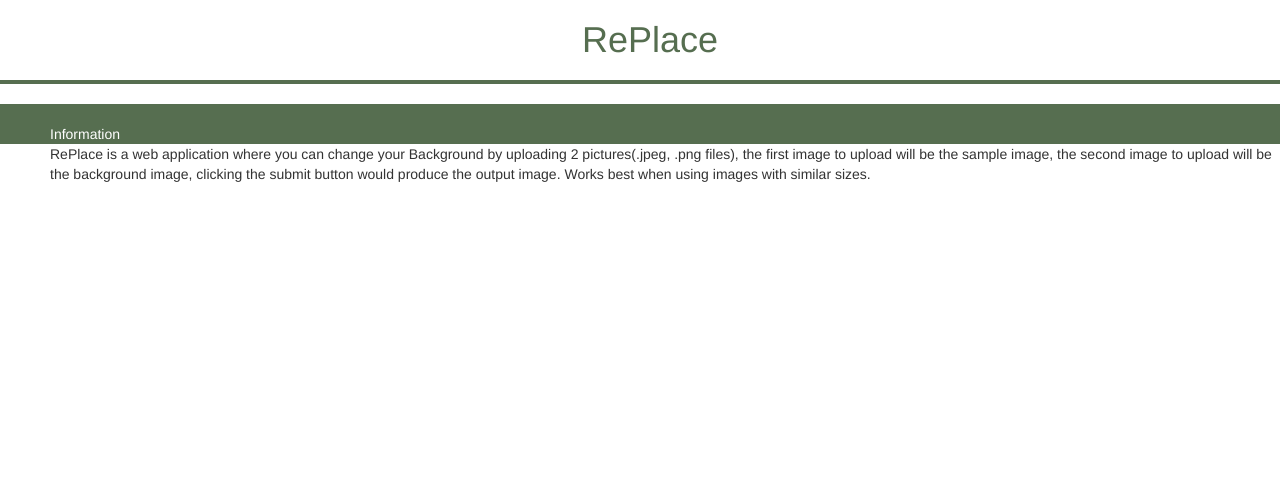
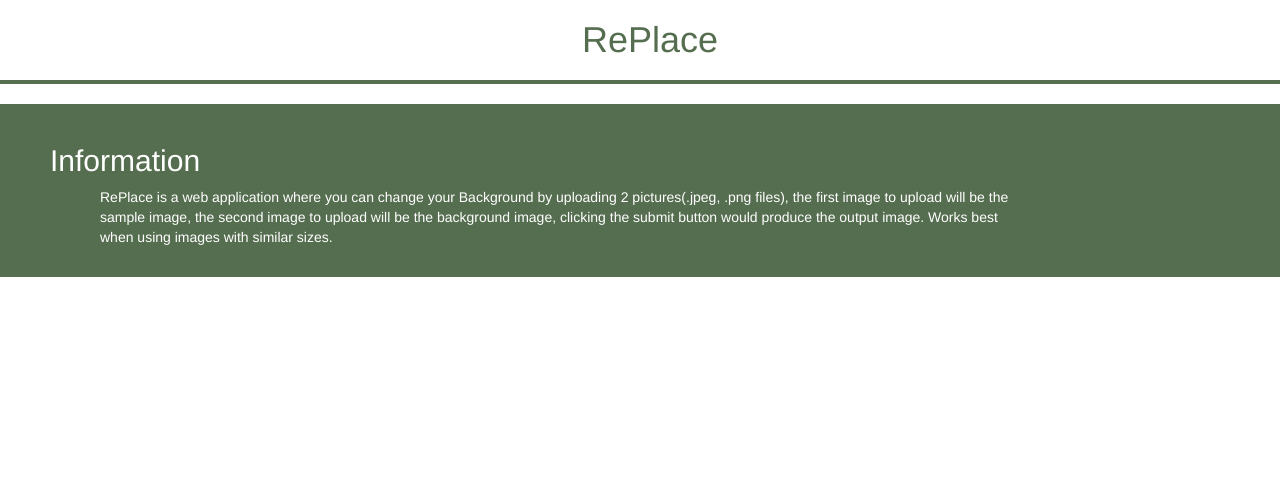
Before and after one commit to RinzaiTerrado/DIGIMAP-BG-REPLACE, a Flask app: page / in a window 1280 px wide. Shown: the top 487 px of the page. Run offline with Flask 2, Linux system fonts and the light colour scheme; some libraries are stand-ins or nearby versions.

Commit message:
Update index.html

```diff
--- a/templates/index.html
+++ b/templates/index.html
@@ -56,6 +56,8 @@
         }
         .infotext{
             padding-left: 50px;
+            color: white;
+            margin-right: 20%;
         }
         .btn{
             background-color: rgb(86, 110, 80);
@@ -74,12 +76,14 @@
 <body>
     <div class="info">
         <br>
-        <span style="color: white;">Information</span>
-        <br>
-    </div>
+        <span style="color: white;"><h2>Information</h2></span>
+
         <p class="infotext">RePlace is a web application where you can change your Background by
             uploading 2 pictures(.jpeg, .png files), the first image to upload will be the sample image, the second image to upload will be the background image, clicking the submit button would produce the output image. Works best when using images with similar sizes.
         </p>
+        <br>
+    </div>
+
     <br>
     <div class="image_div">
         {% if filename %}
```
